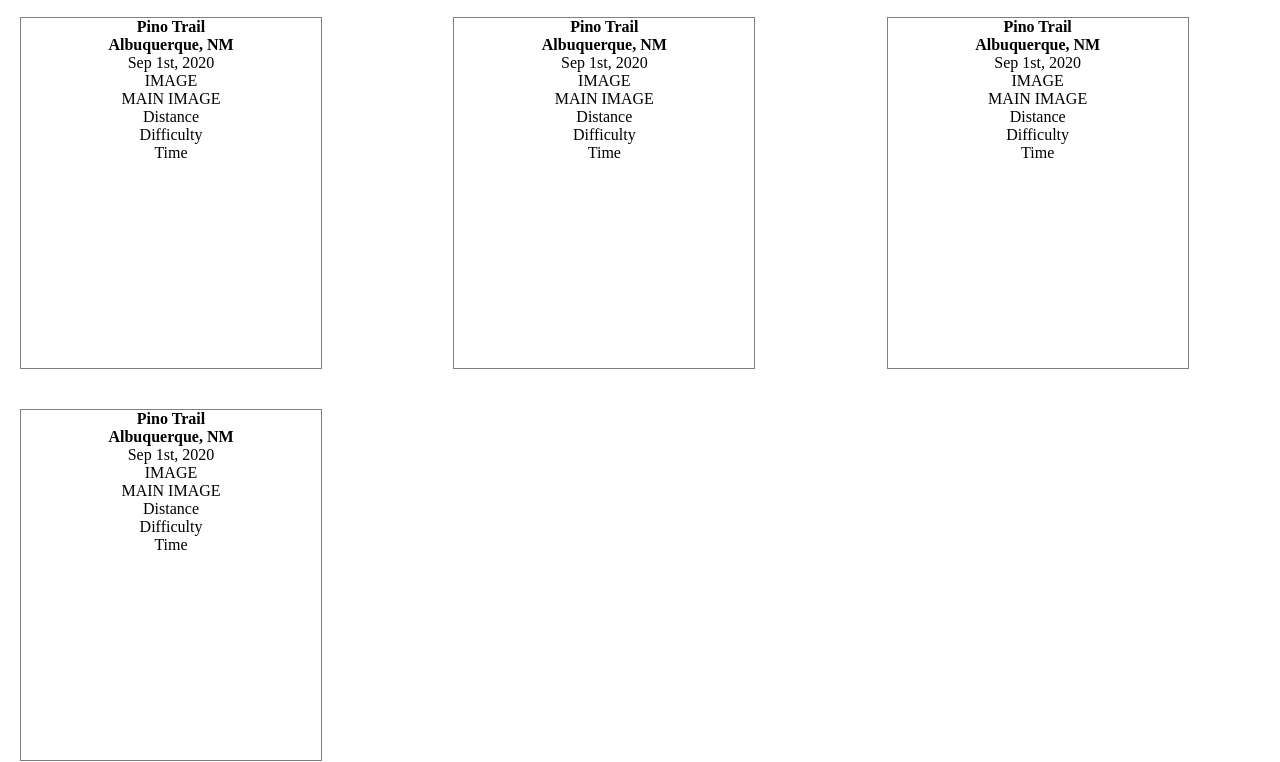
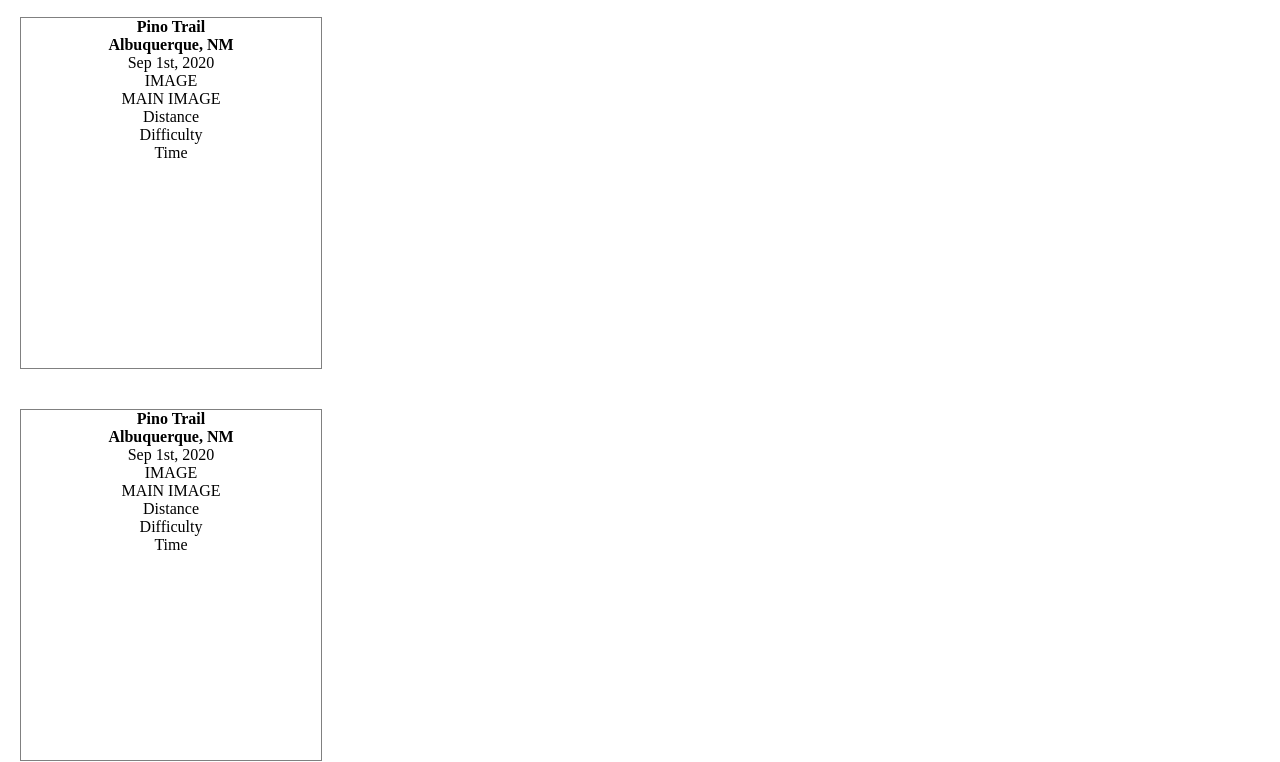
Before and after one commit to erobertsdev/hike-share, a plain HTML site: page index.html in a window 1280 px wide. Shown: the part 58-820 px from the top of the page. Drawn offline with Linux system fonts and the light colour scheme.

Commit message:
starter code

```diff
--- a/assets/css/main.css
+++ b/assets/css/main.css
@@ -13,8 +13,9 @@
 }
 
 #main {
+	width: 90vw;
 	display: grid;
-	grid-template-columns: repeat(3, 1fr);
+	grid-auto-columns: 30%;
 	column-gap: 20px;
 }
 
```
